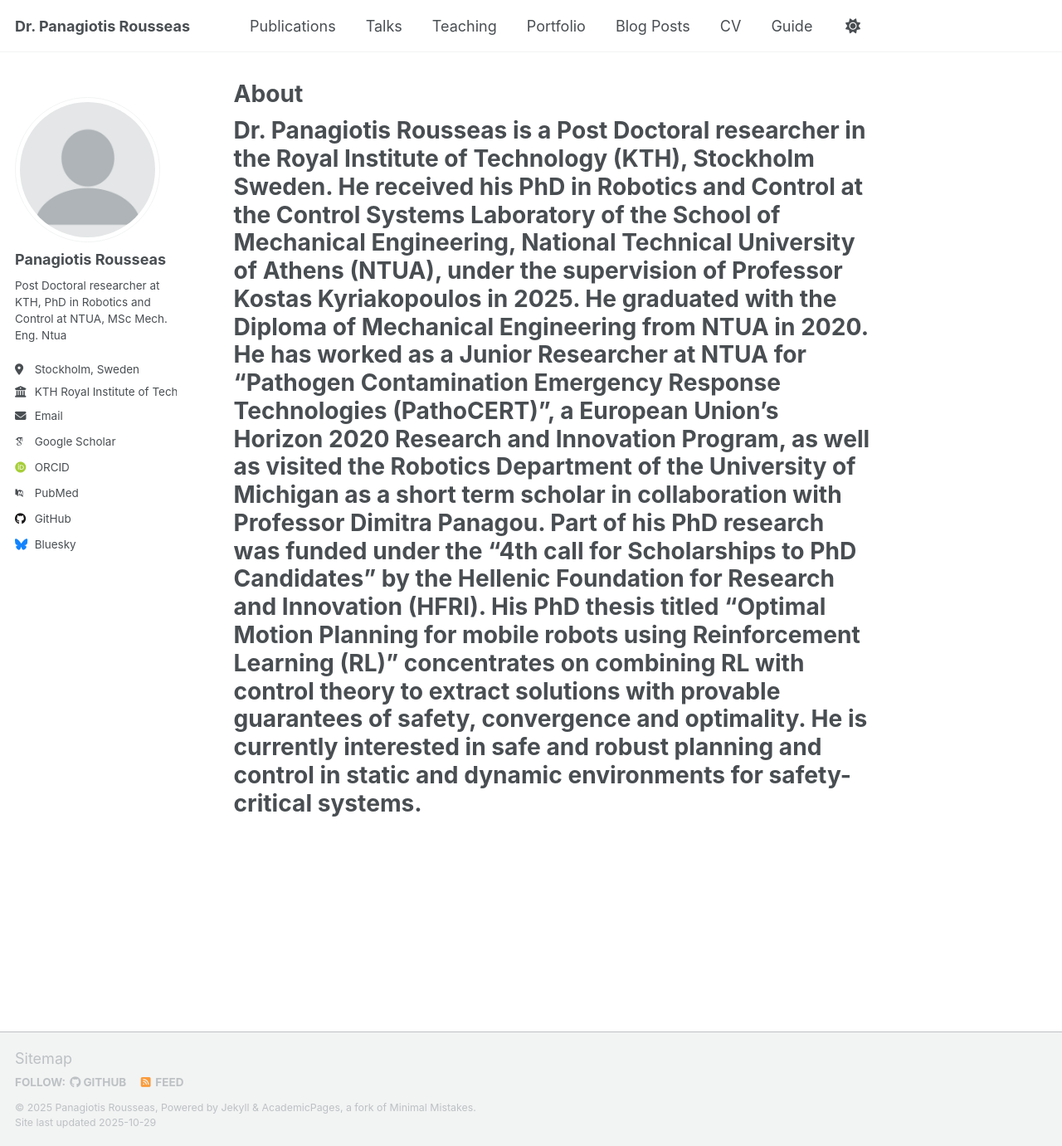
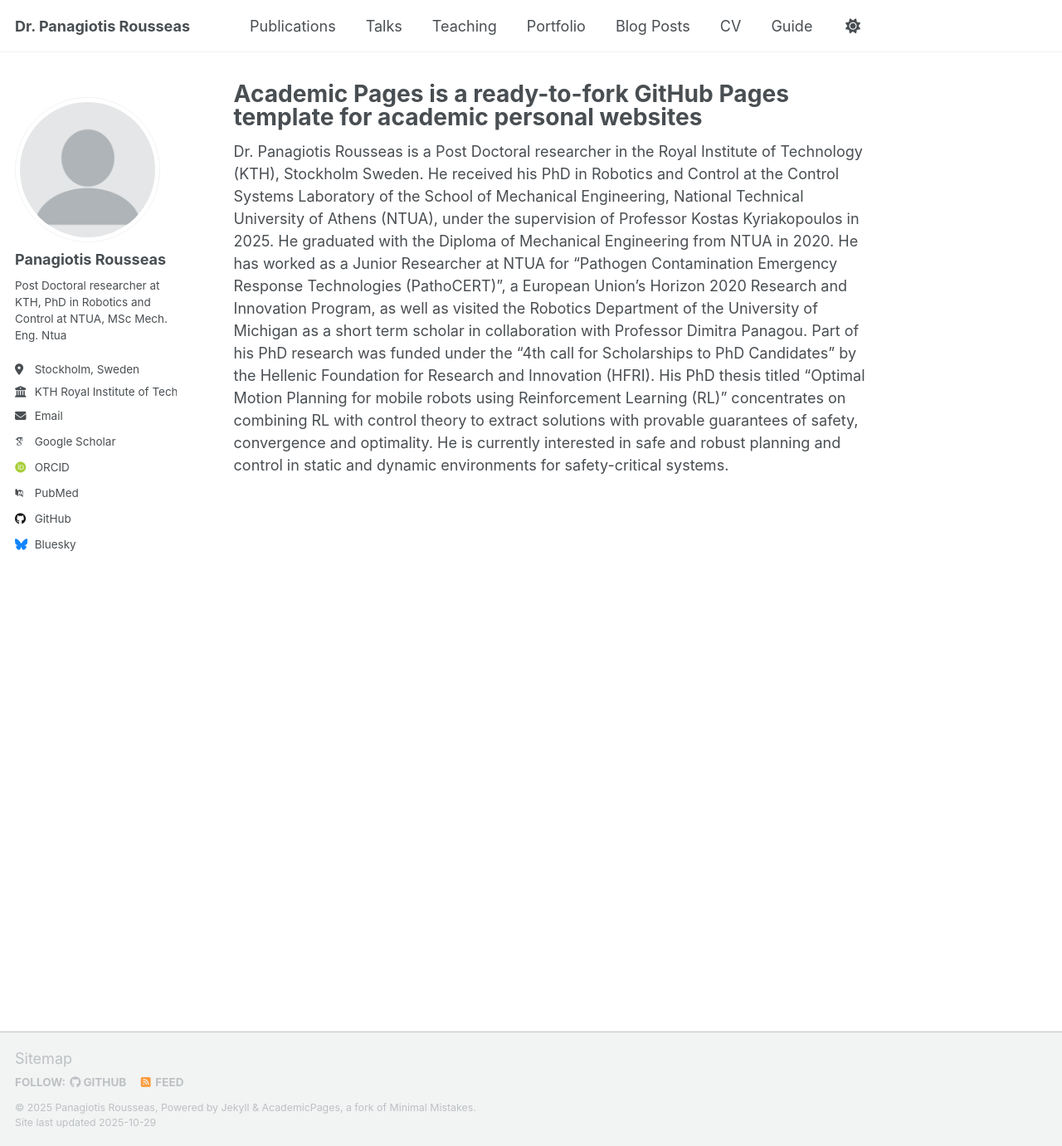
Before and after one commit to panosrousseas/panosrousseas.github.io, a Jekyll site: the page built from _pages/about.md, in a window 1280 px wide and 1381 px high. Shown: the whole window at 83% size. Built offline with Jekyll 4.4.1, drawn with Linux system fonts in a browser that asks for light colours; some web fonts are replaced; a script that is not in the unit is left out.

Commit message:
Update about.md

```diff
--- a/_pages/about.md
+++ b/_pages/about.md
@@ -1,6 +1,6 @@
 ---
 permalink: /
-title: "About"
+title: "Academic Pages is a ready-to-fork GitHub Pages template for academic personal websites"
 author_profile: true
 redirect_from:
   - /about/
@@ -8,4 +8,3 @@ redirect_from:
 ---
 
 Dr. Panagiotis Rousseas is a Post Doctoral researcher in the Royal Institute of Technology (KTH), Stockholm Sweden. He received his PhD in Robotics and Control at the Control Systems Laboratory of the School of Mechanical Engineering, National Technical University of Athens (NTUA), under the supervision of Professor Kostas Kyriakopoulos in 2025. He graduated with the Diploma of Mechanical Engineering from NTUA in 2020. He has worked as a Junior Researcher at NTUA for "Pathogen Contamination Emergency Response Technologies (PathoCERT)", a European Union’s Horizon 2020 Research and Innovation Program, as well as visited the Robotics Department of the University of Michigan as a short term scholar in collaboration with Professor Dimitra Panagou. Part of his PhD research was funded under the "4th call for Scholarships to PhD Candidates" by the Hellenic Foundation for Research and Innovation (HFRI). His PhD thesis titled "Optimal Motion Planning for mobile robots using Reinforcement Learning (RL)" concentrates on combining RL with control theory to extract solutions with provable guarantees of safety, convergence and optimality. He is currently  interested in safe and robust planning and control in static and dynamic environments for safety-critical systems.
-======
```
